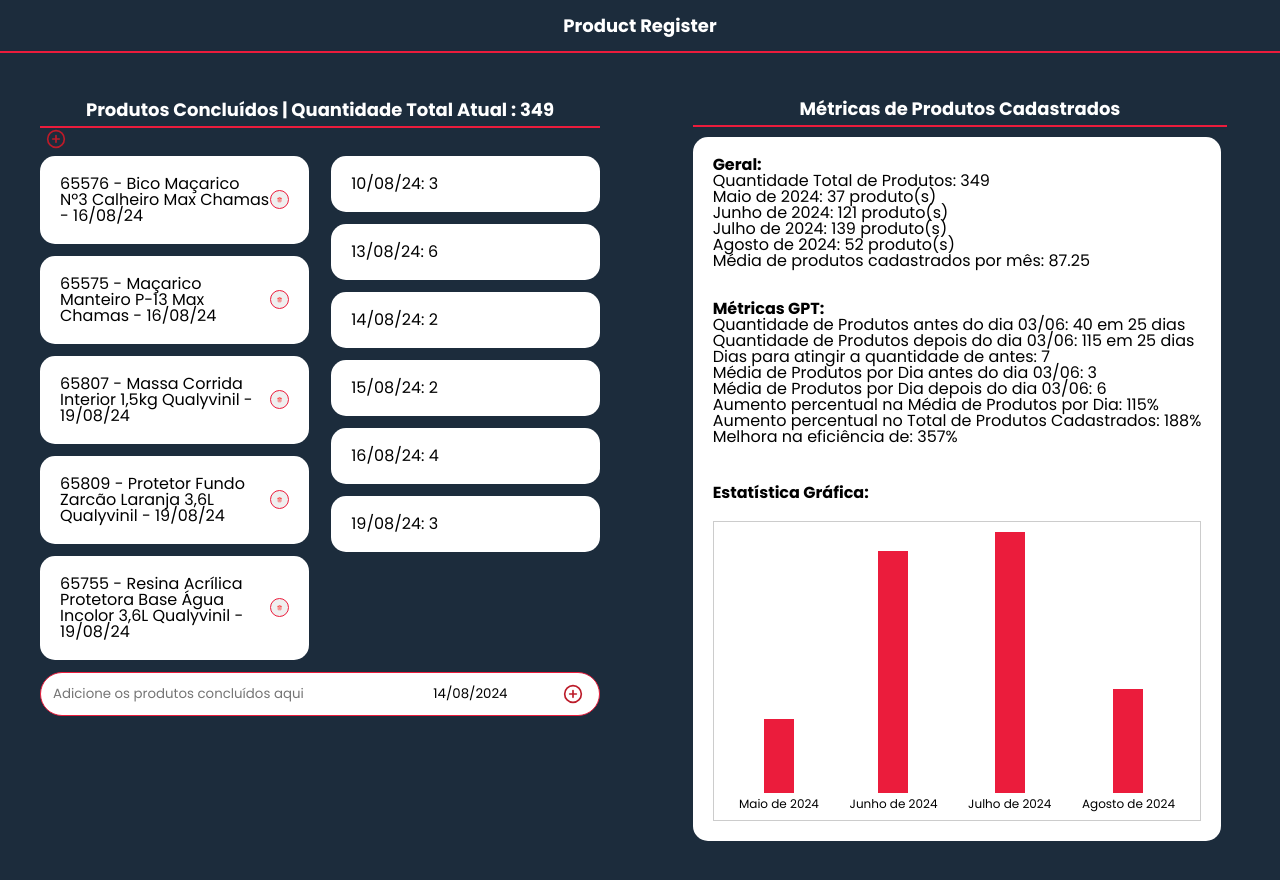
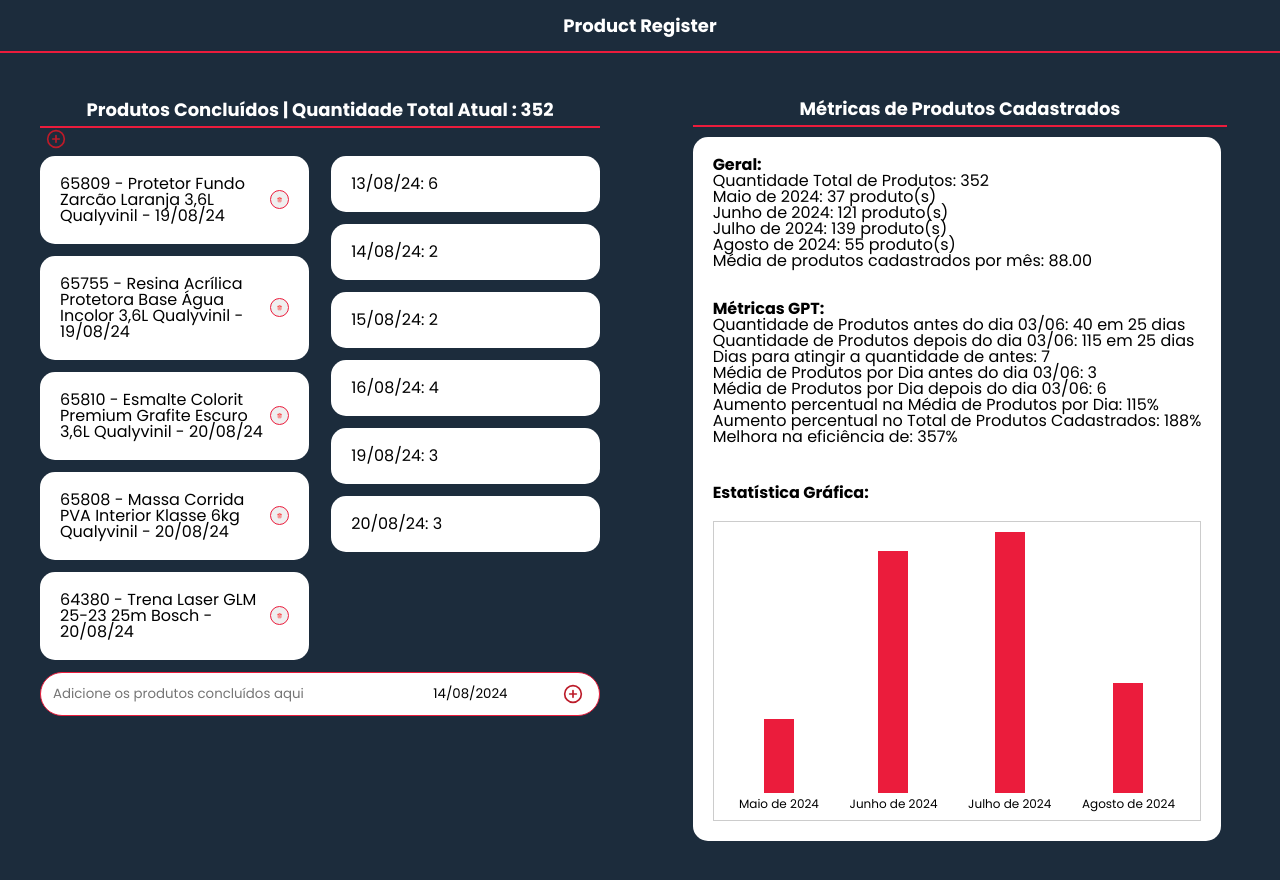
Before and after one commit to victoramattosc/productRegister, a React (Create React App) app: page / in a window 1280 px wide. Shown: the top 880 px of the page. Built offline with nearby package versions, Linux system fonts and the light colour scheme; a web font is replaced by a local one.

Commit message:
update 20/08

```diff
--- a/src/pages/Data/data.js
+++ b/src/pages/Data/data.js
@@ -348,4 +348,7 @@ export const data = [
     { produto: '65807 - Massa Corrida Interior 1,5kg Qualyvinil', data: '2024-08-19' },
     { produto: '65809 - Protetor Fundo Zarcão Laranja 3,6L Qualyvinil', data: '2024-08-19' },
     { produto: '65755 - Resina Acrílica Protetora Base Água Incolor 3,6L Qualyvinil', data: '2024-08-19' },
+    { produto: '65810 - Esmalte Colorit Premium Grafite Escuro 3,6L Qualyvinil', data: '2024-08-20' },
+    { produto: '65808 - Massa Corrida PVA Interior Klasse 6kg Qualyvinil', data: '2024-08-20' },
+    { produto: '64380 - Trena Laser GLM 25-23 25m Bosch', data: '2024-08-20' },
 ];
```
